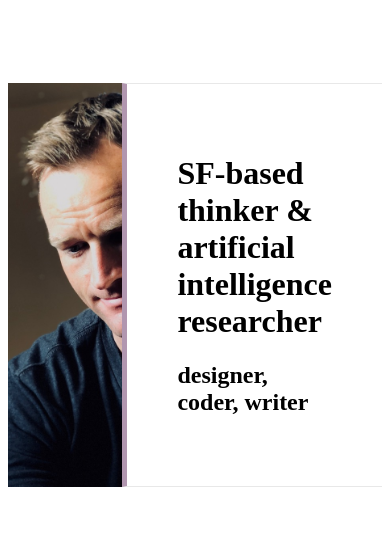
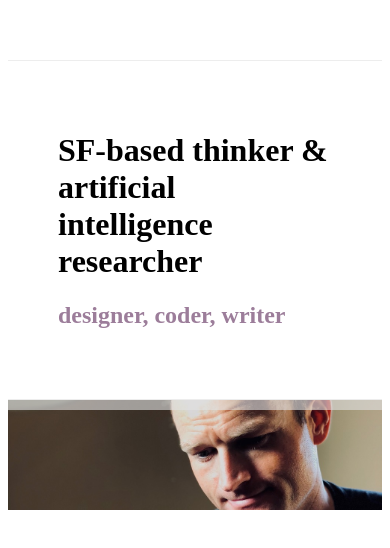
Before and after one commit to iamjoshua/me, a Gatsby site: page / in a window 390 px wide. Shown: the part 192-740 px from the top of the page. Built offline with nearby package versions, Linux system fonts and the light colour scheme; Gatsby itself is replaced by a stand-in of ours.

Commit message:
Add mobile styles

```diff
--- a/src/components/Header/index.js
+++ b/src/components/Header/index.js
@@ -3,7 +3,9 @@ import styles from "./index.module.scss"
 
 const Header = () => (
   <div className={styles.container}>
-    <div></div>
+    <div>
+      <div></div>
+    </div>
     <div>
       <h1 className={styles.initMargin}>SF-based thinker & <br/> artificial intelligence researcher</h1>
       <h2>designer, coder, writer</h2>
--- a/src/components/Header/index.module.scss
+++ b/src/components/Header/index.module.scss
@@ -1,11 +1,14 @@
 @import '../../css/variables';
+
 
 .container {
   width: 100%;
   align-self: center;
   margin-top: 25%;
   display: flex;
-  div:first-child {
+  & > div:first-child {
+    box-sizing: border-box;
+    border-right: 10px solid $muted-color;
     background-image: linear-gradient(
                         rgba(134, 112, 164, 0.6),
                         rgba(134, 112, 164, 0.6)
@@ -16,19 +19,40 @@
     background-size: cover;
     background-repeat: no-repeat;
     flex: 35%;
+    @media only screen and (max-width: 500px) {
+      border-right: none;
+      border-top: 10px solid $muted-color;
+      order: 1;
+      height: 200px;
+    }
+    display: flex;
+    & div {
+      opacity: 0;
+      border: none;
+      background: white;
+      flex-basis: 30%;
+      opacity: 0;
+      &:hover {
+        background: #b196af;
+      }
+    }
   }
   div:last-child {
     box-sizing: border-box;
-    border-top: 1px #e8e8e8 solid;
-    border-bottom: 1px #e8e8e8 solid;
-    border-left: 5px solid $accent-color;
+    border-top: 1px $muted-color solid;
+    border-bottom: 1px $muted-color solid;
     flex: 65%;
     padding: 50px;
   }
   h1 {
     margin-left: 30px;
     transition: margin 1s;
-
+  }
+  h2 {
+    color: $accent-color;
+  }
+  @media only screen and (max-width: 500px) {
+    flex-direction: column;
   }
 }
 
--- a/src/css/variables.scss
+++ b/src/css/variables.scss
@@ -2,4 +2,5 @@
 
 $font-family: 'Open Sans', sans-serif;
 $font-color: #484848;
-$accent-color: #b196af;
+$muted-color: #e2e2e29c;
+$accent-color: #9c7d9a;//#b196af;
```
